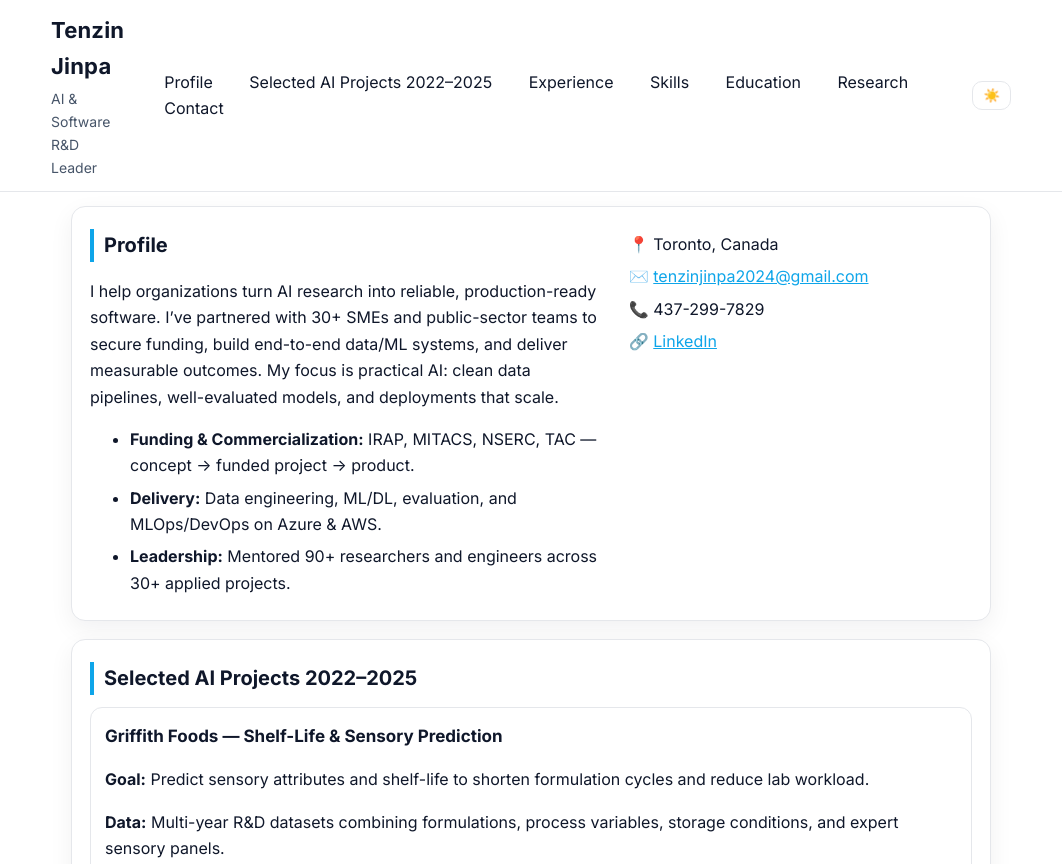
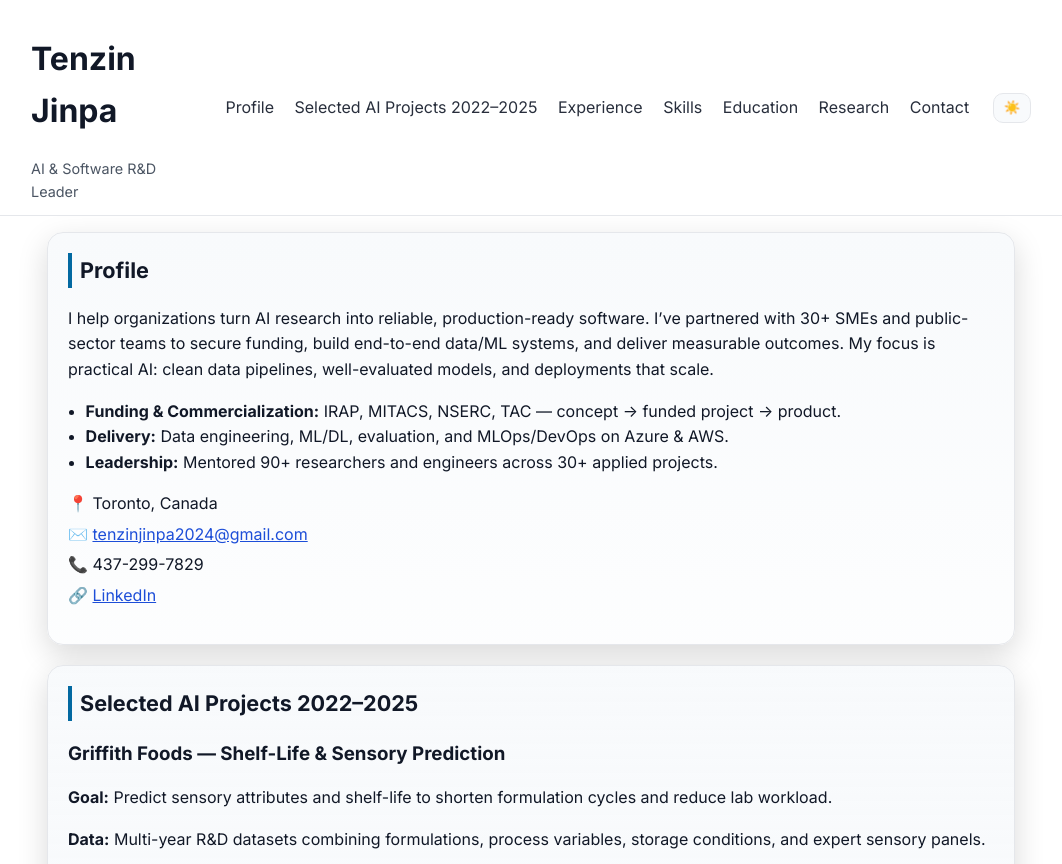
Before and after one commit to TenzinJinpa2019/meetTenzin, a plain HTML site: page index.html in a window 1280 px wide. Shown: the top 864 px of the page, without its empty margins (109-1171 px from the left). Drawn offline with Linux system fonts and the light colour scheme.

Commit message:
Update styles.css

```diff
--- a/styles.css
+++ b/styles.css
@@ -1,107 +1,121 @@
+/* Minimal, modern resume site */
 :root {
-  --bg: #ffffff;
-  --text: #0f172a;
-  --muted: #475569;
-  --brand: #0ea5e9;
-  --card: #ffffff;
-  --border: #e5e7eb;
-  --shadow: 0 8px 24px rgba(15, 23, 42, 0.06);
+  --bg: #0b0d10;
+  --card: #12161b;
+  --text: #e7eaf0;
+  --muted: #9aa3af;
+  --accent: #7dd3fc;
+  --link: #93c5fd;
+  --border: #1f2937;
 }
 
-html.dark {
-  --bg: #0b0d10;
-  --text: #e7eaf0;
-  --muted: #9aa3af;
-  --brand: #7dd3fc;
-  --card: #12161b;
-  --border: #1f2937;
-  --shadow: 0 10px 30px rgba(0,0,0,0.25);
+:root.light {
+  --bg: #ffffff;
+  --card: #f8fafc;
+  --text: #111827;
+  --muted: #4b5563;
+  --accent: #0369a1;
+  --link: #1d4ed8;
+  --border: #e5e7eb;
 }
 
 * { box-sizing: border-box; }
 html, body { height: 100%; }
 body {
   margin: 0;
-  font-family: Inter, ui-sans-serif, system-ui, -apple-system, Segoe UI, Roboto, Arial;
+  font-family: Inter, system-ui, -apple-system, Segoe UI, Roboto, sans-serif;
+  background: var(--bg);
   color: var(--text);
-  background:
-    linear-gradient(0deg, rgba(255,255,255,0.92), rgba(255,255,255,0.92)),
-    url('light-tech-pattern.png') no-repeat center center fixed;
-  background-size: cover;
-  line-height: 1.65;
-  -webkit-font-smoothing: antialiased;
-  text-rendering: optimizeLegibility;
+  line-height: 1.6;
 }
 
-.container { width: min(100%, 960px); margin: 0 auto; padding: 0 20px; }
+.container {
+  width: min(100%, 1000px);
+  margin: 0 auto;
+  padding: 0 1rem;
+}
 
 .site-header {
-  background:
-    linear-gradient(180deg, rgba(255,255,255,0.85), rgba(255,255,255,0.85)),
-    url('header-bg.jpg') no-repeat center center/cover;
+  position: sticky; top: 0; z-index: 10;
+  background: rgba(11,13,16,0.8);
+  backdrop-filter: blur(8px);
   border-bottom: 1px solid var(--border);
-  position: sticky; top: 0; z-index: 20;
-  backdrop-filter: blur(6px);
+}
+:root.light .site-header { background: rgba(255,255,255,0.8); }
+
+.header-inner {
+  display: grid;
+  grid-template-columns: 1fr auto auto;
+  gap: 1rem;
+  align-items: center;
+  padding: 0.75rem 0;
+}
+.header-inner .id h1 { margin: 0; font-size: 1.25rem; }
+.subtitle { margin: 0; color: var(--muted); font-size: 0.9rem; }
+.nav a {
+  margin: 0 0.5rem;
+  text-decoration: none;
+  color: var(--text);
+  opacity: 0.9;
+}
+.nav a:hover { opacity: 1; color: var(--link); }
+#themeToggle {
+  border: 1px solid var(--border);
+  background: var(--card);
+  color: var(--text);
+  border-radius: 10px;
+  padding: 0.4rem 0.6rem;
+  cursor: pointer;
 }
 
-.header-inner {
-  display: grid; grid-template-columns: 1fr auto auto;
-  align-items: center; gap: 16px; padding: 12px 0;
+main { padding: 2rem 0; }
+.card {
+  background: linear-gradient(180deg, var(--card), transparent 150%);
+  border: 1px solid var(--border);
+  border-radius: 16px;
+  padding: 1.25rem;
+  margin: 1rem 0 1.25rem;
+  box-shadow: 0 10px 30px rgba(0,0,0,0.15);
 }
-.brand h1 { margin: 0; font-size: 22px; letter-spacing: .2px; }
-.subtitle { margin: 2px 0 0; color: var(--muted); font-size: 14px; }
+h2 {
+  margin-top: 0;
+  font-size: 1.35rem;
+  border-left: 4px solid var(--accent);
+  padding-left: 0.5rem;
+}
+h3 { margin-bottom: 0.25rem; }
 
-.nav a {
-  margin-left: 16px; text-decoration: none; color: var(--text);
-  font-weight: 500; padding: 6px 8px; border-radius: 8px; transition: background .15s ease;
+.grid.two {
+  display: grid;
+  grid-template-columns: 1.2fr 0.8fr;
+  gap: 1rem;
 }
-.nav a:hover { background: #f8fafc; }
-.theme-toggle {
-  border: 1px solid var(--border); background: var(--card); color: var(--text);
-  border-radius: 10px; padding: 6px 10px; cursor: pointer;
+@media (max-width: 800px) {
+  .grid.two { grid-template-columns: 1fr; }
+  .nav { display: none; }
 }
 
-@media (max-width: 860px) { .nav { display: none; } }
-
-main { padding: 28px 0 40px; }
-
-.card {
-  background: var(--card);
-  border: 1px solid var(--border);
-  border-radius: 14px;
-  padding: 18px;
-  margin: 14px 0 18px;
-  box-shadow: var(--shadow);
+.role header { margin-bottom: 0.5rem; }
+.role .meta { color: var(--muted); font-size: 0.9rem; }
+ul { padding-left: 1.1rem; }
+ul.plain { list-style: none; padding-left: 0; }
+ul.plain li { margin: 0.3rem 0; }
+.timeline { list-style: none; padding: 0; }
+.timeline li { padding: 0.5rem 0; border-left: 2px solid var(--border); margin-left: 0.6rem; padding-left: 0.8rem; }
+.footnote { color: var(--muted); font-size: 0.9rem; }
+.contact-block {
+  border: 1px dashed var(--border);
+  border-radius: 12px;
+  padding: 0.75rem;
+  background: rgba(125, 211, 252, 0.06);
 }
 
-.lead .lead-grid { display: grid; grid-template-columns: 1.2fr .8fr; gap: 24px; }
-@media (max-width: 860px) { .lead .lead-grid { grid-template-columns: 1fr; } }
-
-h2 { margin: 4px 0 12px; font-size: 20px; font-weight: 700; border-left: 4px solid var(--brand); padding-left: 10px; }
-h3 { margin: 0 0 6px; font-size: 17px; }
-
-.lead-text { font-size: 16px; }
-.key-points { margin: 10px 0 0; }
-.key-points li { margin: 6px 0; }
-
-.bullets { padding-left: 18px; }
-.bullets li { margin: 6px 0; }
-
-.timeline { list-style: none; padding: 0; margin: 0; }
-.timeline li { padding: 10px 0; border-left: 2px solid var(--border); margin-left: 8px; padding-left: 12px; }
-
-.plain { list-style: none; padding: 0; margin: 0; }
-.plain li { margin: 6px 0; }
-
-.proj {
-  border: 1px solid var(--border);
-  border-radius: 12px;
-  padding: 14px;
-  background: var(--card);
-  margin-bottom: 12px;
-}
-
-a { color: var(--brand); }
+a { color: var(--link); }
 a:hover { text-decoration: underline; }
 
-.site-footer { border-top: 1px solid var(--border); padding: 24px 0 48px; color: var(--muted); text-align: center; font-size: 14px; }
+.site-footer {
+  border-top: 1px solid var(--border);
+  padding: 1.5rem 0 3rem;
+  color: var(--muted);
+  text-align: center;
+}
```
